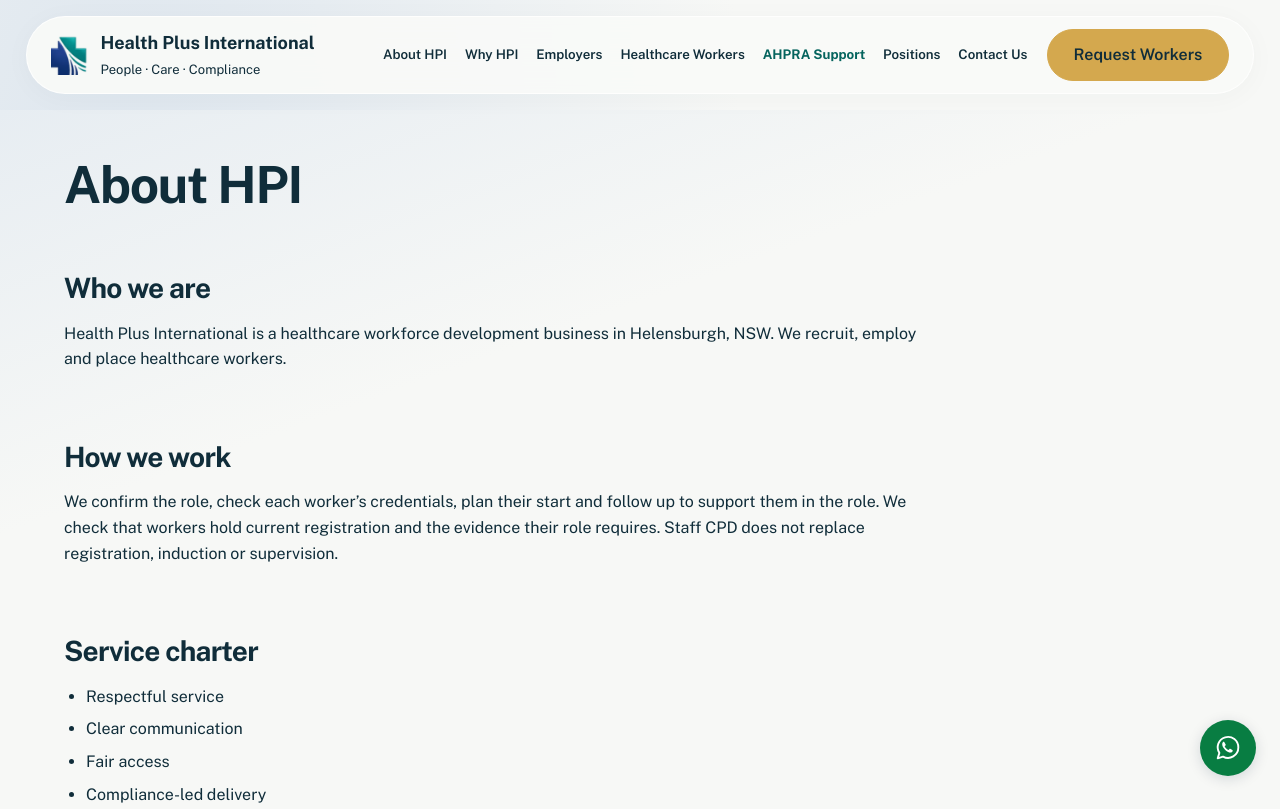
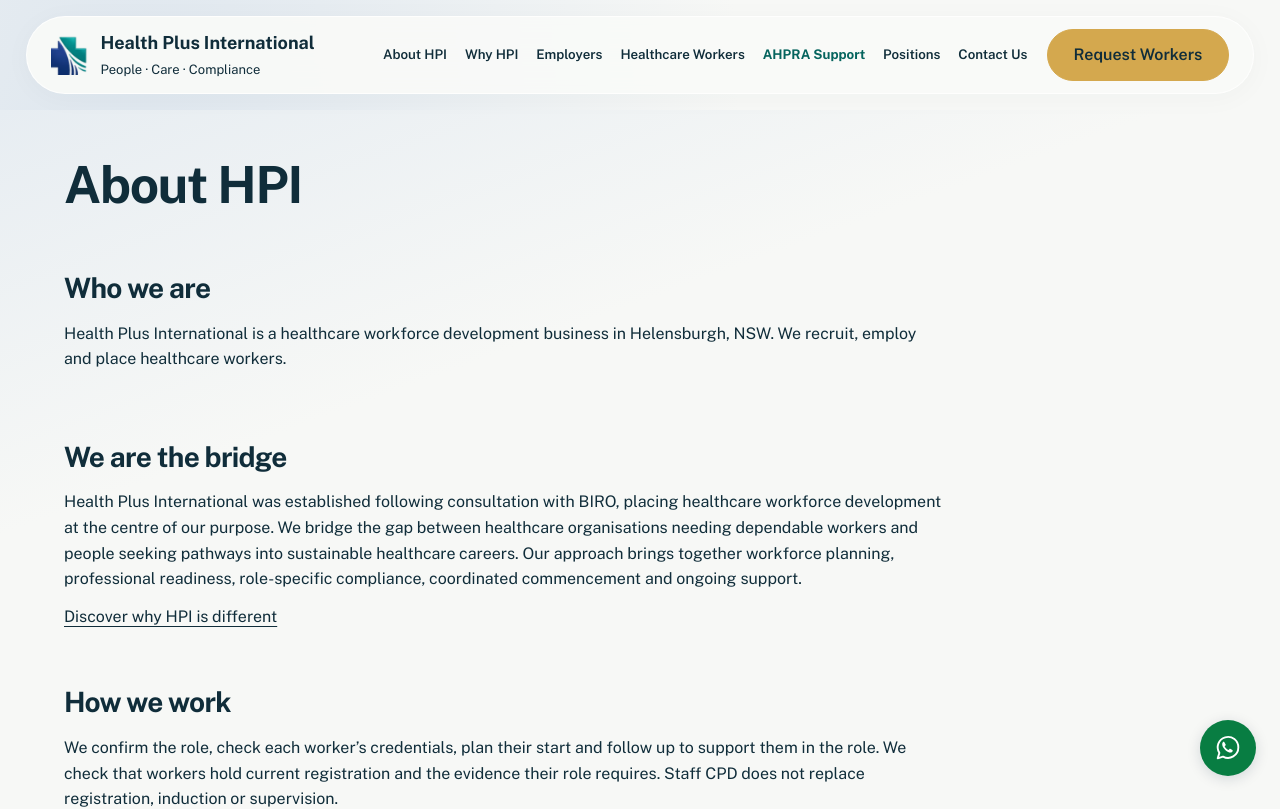
Before and after one commit to wgsaus-dotcom/Healthplus, a Next.js app: page /about in a window 1280 px wide. Shown: the top 809 px of the page. Built offline with nearby package versions, Linux system fonts and the light colour scheme.

Commit message:
Position HPI as workforce development bridge after BIRO consultation

```diff
--- a/app/about/page.tsx
+++ b/app/about/page.tsx
@@ -10,6 +10,7 @@ export default function AboutPage() {
   return <main className="hpi-inner"><PageSeo path="/about" />
     <PageIntro title="About HPI" />
     <section className="inner-block"><h2>Who we are</h2><p>Health Plus International is a healthcare workforce development business in Helensburgh, NSW. We recruit, employ and place healthcare workers.</p></section>
+    <section className="inner-block"><h2>We are the bridge</h2><p>Health Plus International was established following consultation with BIRO, placing healthcare workforce development at the centre of our purpose. We bridge the gap between healthcare organisations needing dependable workers and people seeking pathways into sustainable healthcare careers. Our approach brings together workforce planning, professional readiness, role-specific compliance, coordinated commencement and ongoing support.</p><a className="inner-link" href="/why-hpi">Discover why HPI is different</a></section>
     <section className="inner-block" id="how-we-work"><h2>How we work</h2><p>We confirm the role, check each worker’s credentials, plan their start and follow up to support them in the role. We check that workers hold current registration and the evidence their role requires. Staff CPD does not replace registration, induction or supervision.</p></section>
     <section className="inner-block" id="charter"><h2>Service charter</h2><ul>{["Respectful service", "Clear communication", "Fair access", "Compliance-led delivery", "Privacy and consent", "Honest expectations"].map(item=><li key={item}>{item}</li>)}</ul>
       <div className="inner-table-wrap"><table><caption>Response standards</caption><thead><tr><th scope="col">Contact</th><th scope="col">Commitment</th></tr></thead><tbody>{responseStandards.map(([contact, standard])=><tr key={contact}><th scope="row">{contact}</th><td>{standard}</td></tr>)}</tbody></table></div>
```
